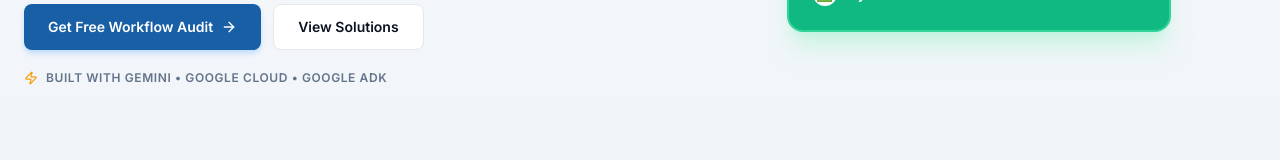
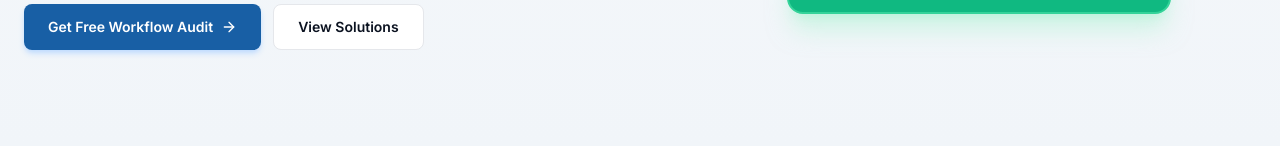
Before and after one commit to Piyush105454/Innoalaxy, a React (Vite) app in the folder frontend/: page / in a window 1280 px wide. Shown: the part 630-790 px from the top of the page. Built offline with nearby package versions, Linux system fonts and the light colour scheme; no server answers.

Commit message:
style: remove trust line from hero section

```diff
--- a/frontend/src/pages/Home.tsx
+++ b/frontend/src/pages/Home.tsx
@@ -248,10 +248,6 @@ export function Home() {
               </a>
             </div>
 
-            {/* Trust line */}
-            <p className="mt-5 text-xs font-semibold text-slate-500 uppercase tracking-wider flex items-center gap-2">
-              <Zap size={14} className="text-amber-500" /> Built with Gemini • Google Cloud • Google ADK
-            </p>
           </motion.div>
 
           {/* Right — Interactive Before vs After Workspace */}
```
